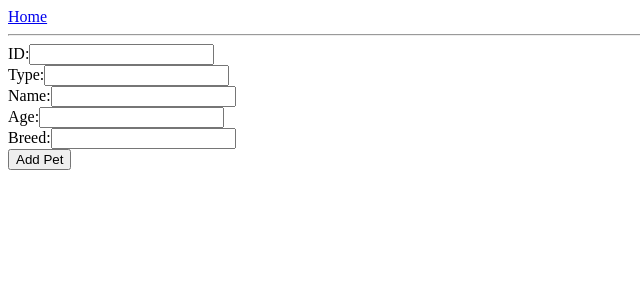
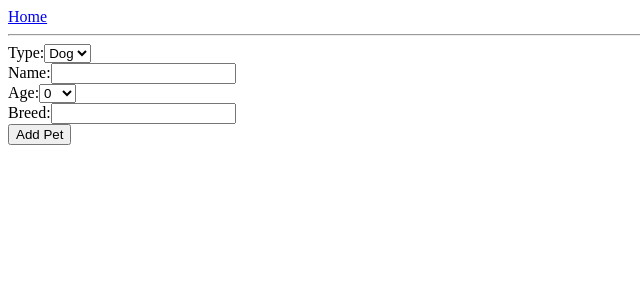
Before and after one commit to geofflin/pumpkin, a React app: page /pets/new in a window 1280 px wide. Shown: the top 300 px of the page, without its empty margins (0-640 px from the left). Built offline with nearby package versions, Linux system fonts and the light colour scheme.

Commit message:
Added select and options dropdown

```diff
--- a/src/routes/PetsNew.jsx
+++ b/src/routes/PetsNew.jsx
@@ -1,4 +1,5 @@
 import React from 'react';
+import PetInputField from '../components/PetInputField';
 
 const PetsNew = ({ pets, petName, getPets, handlePetNameChange }) => {
   const submitNewPet = e => {
@@ -6,15 +7,19 @@ const PetsNew = ({ pets, petName, getPets, handlePetNameChange }) => {
     console.log(e.target);
   };
 
+  const ageOptions = [];
+  for (let age = 0; age < 50; age += 1) {
+    ageOptions.push(<option key={age} value="age">{age}</option>);
+  }
+
   return (
     <form onSubmit={submitNewPet}>
       <section>
-        <label htmlFor="id">ID:</label>
-        <input type="text" name="id" id="id" />
-      </section>
-      <section>
         <label htmlFor="petType">Type:</label>
-        <input type="text" name="petType" id="petType" />
+        <select id="petType">
+          <option value="dog">Dog</option>
+          <option value="cat">Cat</option>
+        </select>
       </section>
       <section>
         <label htmlFor="name">Name:</label>
@@ -27,7 +32,9 @@ const PetsNew = ({ pets, petName, getPets, handlePetNameChange }) => {
       </section>
       <section>
         <label htmlFor="age">Age:</label>
-        <input type="text" name="age" id="age" />
+        <select id="age">
+          {ageOptions}
+        </select>
       </section>
       <section>
         <label htmlFor="breed">Breed:</label>
```
